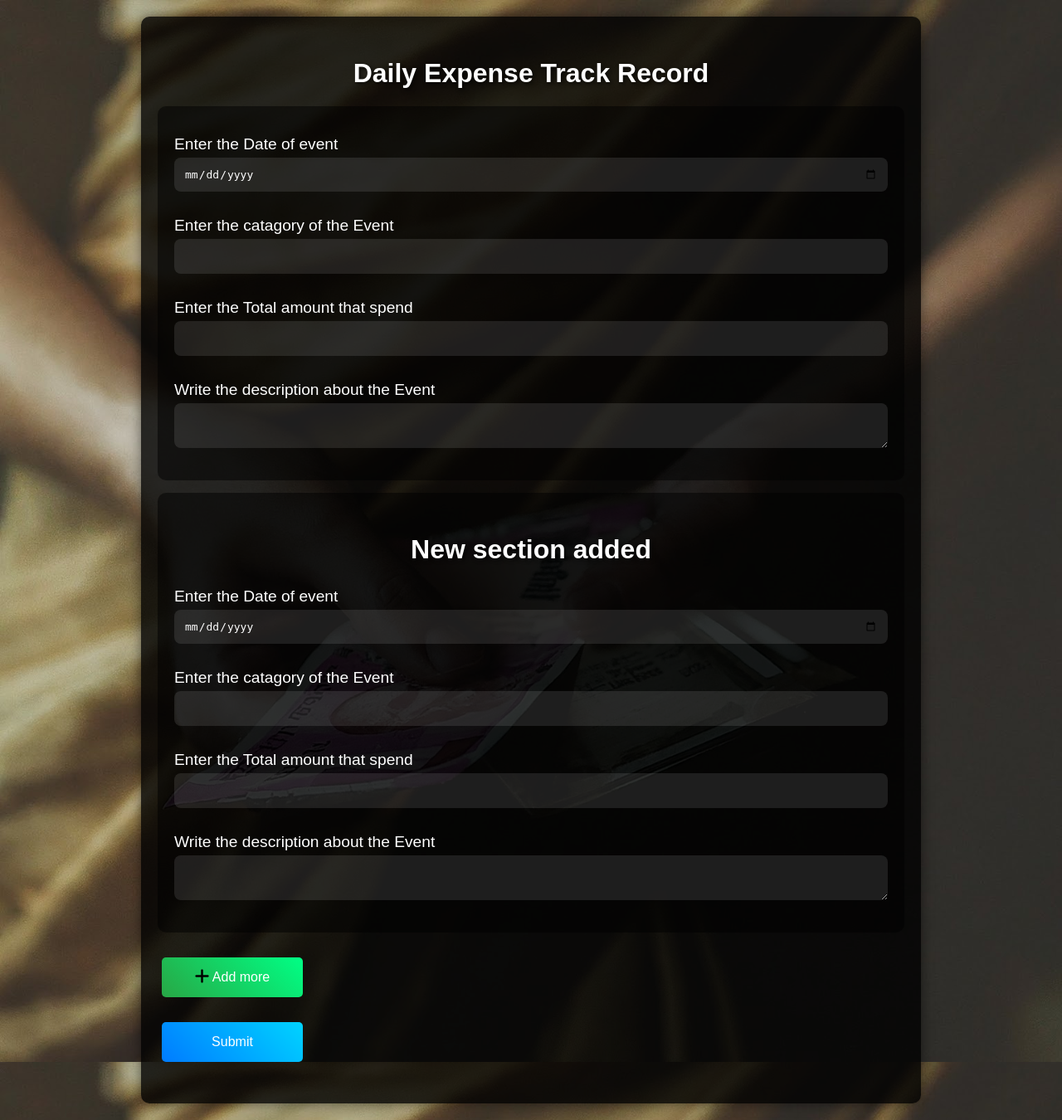
After one commit to SanskarDebnath/DjangoProjects, a Django app: page /dailyspend/ in a window 1280 px wide. The commit adds this page. Shown: the whole page at 83% size. Run offline with Django 5.2, Linux system fonts and the light colour scheme.

Commit message:
Daily Expense Records added

```diff
--- a/ExpenseTracker/MainApp/AppUrl.py
+++ b/ExpenseTracker/MainApp/AppUrl.py
@@ -2,6 +2,8 @@ from . import views
 from django.urls import path
 urlpatterns = [
     # path('callme/', views.say_hello),
+    path('', views.index),
     path('index/', views.index),
+    path ('dailyspend/', views.dailyspend, name="dailyspend_URL"),
 
     ]
--- a/ExpenseTracker/MainApp/views.py
+++ b/ExpenseTracker/MainApp/views.py
@@ -4,3 +4,5 @@ def index (request):
     return render(request, 'index.html')
 
 # Create your views here.
+def dailyspend (request):
+    return render (request, 'dailyspend.html')
--- /dev/null
+++ b/ExpenseTracker/templates/dailyspend.html
@@ -0,0 +1,179 @@
+<!DOCTYPE html>
+<html lang="en">
+<head>
+    <meta charset="UTF-8">
+    <meta name="viewport" content="width=device-width, initial-scale=1.0">
+    <title>Daily Expense Record</title>
+    <link rel="stylesheet" href="https://cdnjs.cloudflare.com/ajax/libs/font-awesome/6.5.2/css/all.min.css" integrity="sha512-SnH5WK+bZxgPHs44uWIX+LLJAJ9/2PkPKZ5QiAj6Ta86w+fsb2TkcmfRyVX3pBnMFcV7oQPJkl9QevSCWr3W6A==" crossorigin="anonymous" referrerpolicy="no-referrer" />
+</head>
+<style>
+
+    body {
+        font-family: Arial, sans-serif;
+        margin: 0;
+        padding: 0;
+        background: url('/static/Images/inr.jpg') no-repeat center center fixed;
+        background-size: cover;
+        color: #ffffff;
+    }
+
+    h1,h2 {
+        text-align: center;
+        margin-top: 30px;
+        font-size: 2em;
+        color: #ffffff;
+        text-shadow: 2px 2px 5px rgba(0, 0, 0, 0.7);
+    }
+
+    form {
+        max-width: 900px;
+        margin: 20px auto;
+        padding: 20px;
+        background: rgba(0, 0, 0, 0.8);
+        border-radius: 10px;
+        box-shadow: 0 0 15px rgba(0, 0, 0, 0.5);
+    }
+
+    label {
+        display: block;
+        margin: 15px 0 5px;
+        font-size: 1.2em;
+    }
+
+    input, textarea {
+        width: 100%;
+        padding: 12px;
+        margin-bottom: 15px;
+        box-sizing: border-box;
+        border: none;
+        border-radius: 8px;
+        background: rgba(255, 255, 255, 0.1);
+        color: #ffffff;
+        font-size: 1em;
+        outline: none;
+        transition: background 0.5s, box-shadow 0.1s;
+    }
+
+    input:focus, textarea:focus {
+        background: rgba(255, 255, 255, 0.2);
+        box-shadow: 0 0 10px rgba(255, 255, 0, 0.8);
+    }
+
+    button {
+        display: block;
+        width: calc(20% - 10px);
+        padding: 15px;
+        margin: 30px 5px;
+
+        background: linear-gradient(45deg, #007BFF, #00d4ff);
+        color: white;
+        border: none;
+        border-radius: 5px;
+        cursor: pointer;
+        font-size: 1em;
+        transition: background 0.3s, box-shadow 0.3s;
+    }
+
+    button[type="button"] {
+        background: linear-gradient(45deg, #28a745, #00ff85);
+    }
+
+    button:hover {
+        box-shadow: 0 0 15px rgba(255, 255, 255, 0.8);
+    }
+
+    button:active {
+        transform: scale(0.98);
+    }
+
+    /* Container for the expense entries */
+    #expenses-container {
+        margin-bottom: 20px;
+    }
+
+    .expense-entry {
+        background: rgba(0, 0, 0, 0.5);
+        padding: 20px;
+        border-radius: 10px;
+        margin-bottom: 15px;
+    }
+
+</style>
+<body>
+    <form id="expense-form">
+        <div id="expenses-container">
+            <h1>Daily Expense Track Record</h1>
+            <div class="expense-entry">
+                <label for="expense-date">Enter the Date of event</label>
+                <input type="date" class="expense-date" name="expense-date" required>
+
+                <label for="expense-category">Enter the catagory of the Event</label>
+                <input type="text" class="expense-category" name="expense-category" required>
+
+                <label for="expense-amount">Enter the Total amount that spend</label>
+                <input type="number" class="expense-amount" name="expense-amount" step="0.01" required>
+
+                <label for="expense-description">Write the description about the Event</label>
+                <textarea class="expense-description" name="expense-description"></textarea>
+            </div>
+        </div>
+        <button type="button" onclick="addExpenseEntry()"><i class="fa-solid fa-plus fa-lg" style="color: #000000;"></i> Add more</button>
+        <button type="submit">Submit</button>
+    </form>
+
+    <script src="scripts.js"></script>
+</body>
+<script>
+    document.getElementById('expense-form').addEventListener('submit', function(event) {
+        event.preventDefault();
+
+        let expenses = [];
+        const expenseEntries = document.querySelectorAll('.expense-entry');
+
+        expenseEntries.forEach(entry => {
+            const date = entry.querySelector('.expense-date').value;
+            const category = entry.querySelector('.expense-category').value;
+            const amount = entry.querySelector('.expense-amount').value;
+            const description = entry.querySelector('.expense-description').value;
+
+            expenses.push({ date, category, amount, description });
+        });
+
+        console.log('Expenses to submit:', expenses);
+
+        // Process the expenses array (e.g., send it to the server)
+
+        // Clear the form
+        expenseEntries.forEach(entry => entry.remove());
+        addExpenseEntry();
+    });
+
+    function addExpenseEntry() {
+        const expensesContainer = document.getElementById('expenses-container');
+
+        const expenseEntry = document.createElement('div');
+        expenseEntry.classList.add('expense-entry');
+
+        expenseEntry.innerHTML = `
+        <h2>New section added</h2>
+            <label for="expense-date">Enter the Date of event</label>
+            <input type="date" class="expense-date" name="expense-date" required>
+
+            <label for="expense-category">Enter the catagory of the Event</label>
+            <input type="text" class="expense-category" name="expense-category" required>
+
+            <label for="expense-amount">Enter the Total amount that spend</label>
+            <input type="number" class="expense-amount" name="expense-amount" step="0.01" required>
+
+            <label for="expense-description">Write the description about the Event</label>
+            <textarea class="expense-description" name="expense-description"></textarea>
+        `;
+
+        expensesContainer.appendChild(expenseEntry);
+    }
+
+    // Add the initial expense entry
+    addExpenseEntry();
+
+</script>
+</html>
--- a/ExpenseTracker/templates/index.html
+++ b/ExpenseTracker/templates/index.html
@@ -110,11 +110,11 @@
                                         </span>
                                         <span>Edit</span>
                                     </a>
-                                    <a href="#" class="btn d-inline-flex btn-sm btn-primary mx-1">
+                                    <a href="{% url 'dailyspend_URL' %}" class="btn d-inline-flex btn-sm btn-primary mx-1">
                                         <span class=" pe-2">
                                             <i class="bi bi-plus"></i>
                                         </span>
-                                        <span>Create</span>
+                                        <span>Daily Spend Log</span>
                                     </a>
                                 </div>
                             </div>
```
Also changed, not shown: ExpenseTracker/static/Images/inr.jpg (added), ExpenseTracker/static/Images/inr2.jpg (added).
